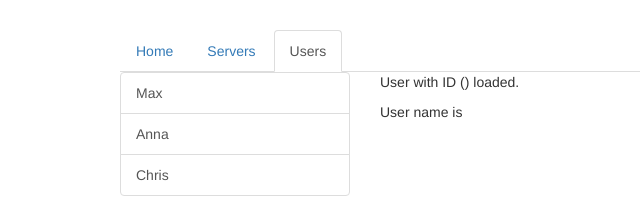
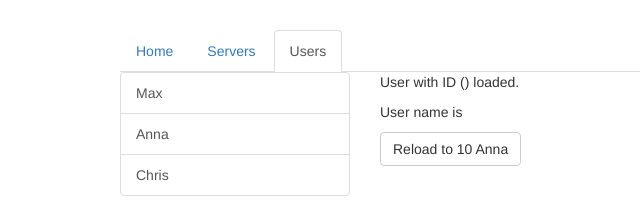
Before and after one commit to ArslanAmeer/Practicing-Angular8-Routing-OBSOLETE, an Angular app: page /users in a window 1280 px wide. Shown: the top 222 px of the page, without its empty margins (145-785 px from the left). Built offline with nearby package versions, Linux system fonts and the light colour scheme.

Commit message:
✨👍 Update: Passing parameters with router link
using `params` observable to detect shnage in url parameter while staying on same component

```diff
--- a/src/app/users/user/user.component.html
+++ b/src/app/users/user/user.component.html
@@ -1,2 +1,5 @@
 <p>User with ID ({{user.id}}) loaded.</p>
 <p>User name is {{user.name}}</p>
+
+<!-- Button added to test RouterLink passed with parameter and changed on  with same component -->
+<button type="button" class="btn btn-default" [routerLink]="['/users','10','Anna']">Reload to 10 Anna</button>
--- a/src/app/users/user/user.component.ts
+++ b/src/app/users/user/user.component.ts
@@ -1,5 +1,5 @@
 import { Component, OnInit } from '@angular/core';
-import { ActivatedRoute } from '@angular/router';
+import { ActivatedRoute, Params } from '@angular/router';
 
 @Component({
   selector: 'app-user',
@@ -18,5 +18,11 @@ export class UserComponent implements OnInit {
       id: this.route.snapshot.params['id'],
       name: this.route.snapshot.params['name'],
     };
+
+    // This is to subscribe to paramaters change when remain on same component
+    this.route.params.subscribe((params: Params) => {
+      this.user.id = params['id'];
+      this.user.name = params['name'];
+    });
   }
 }
```
